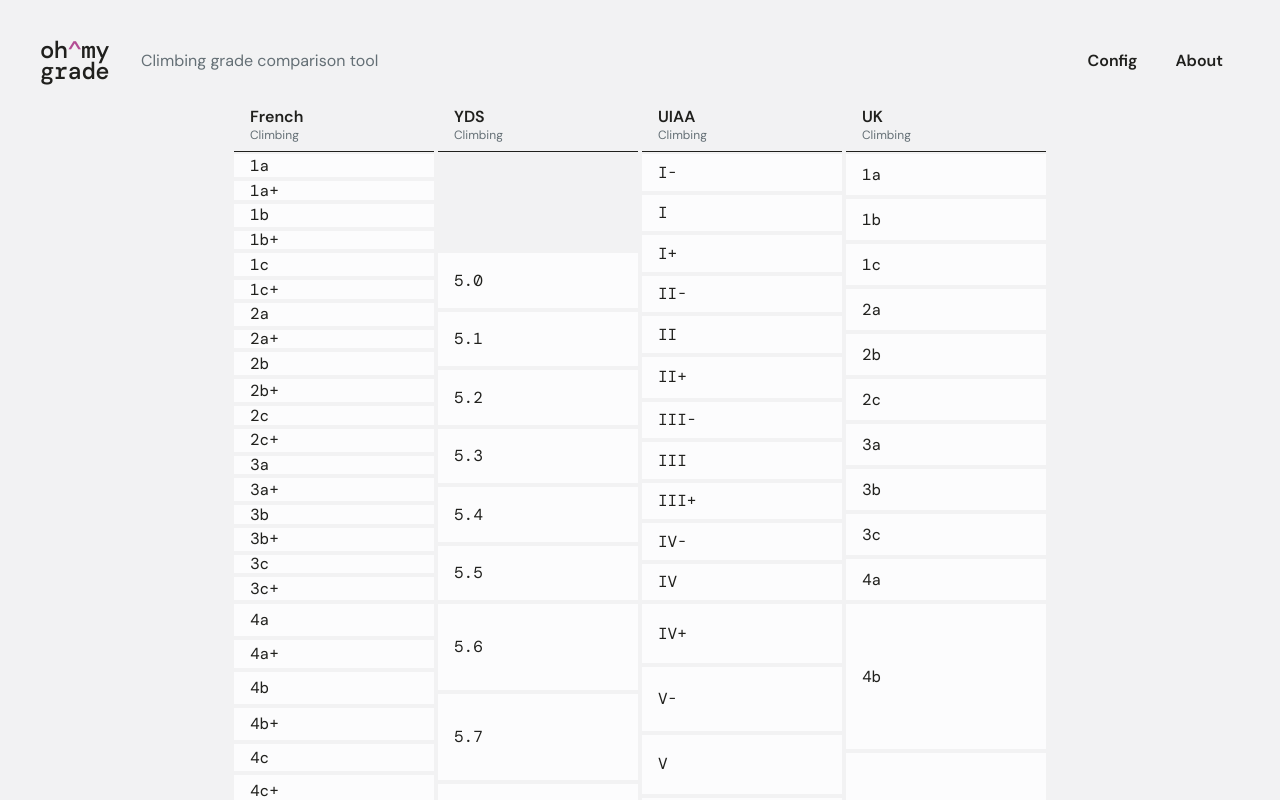
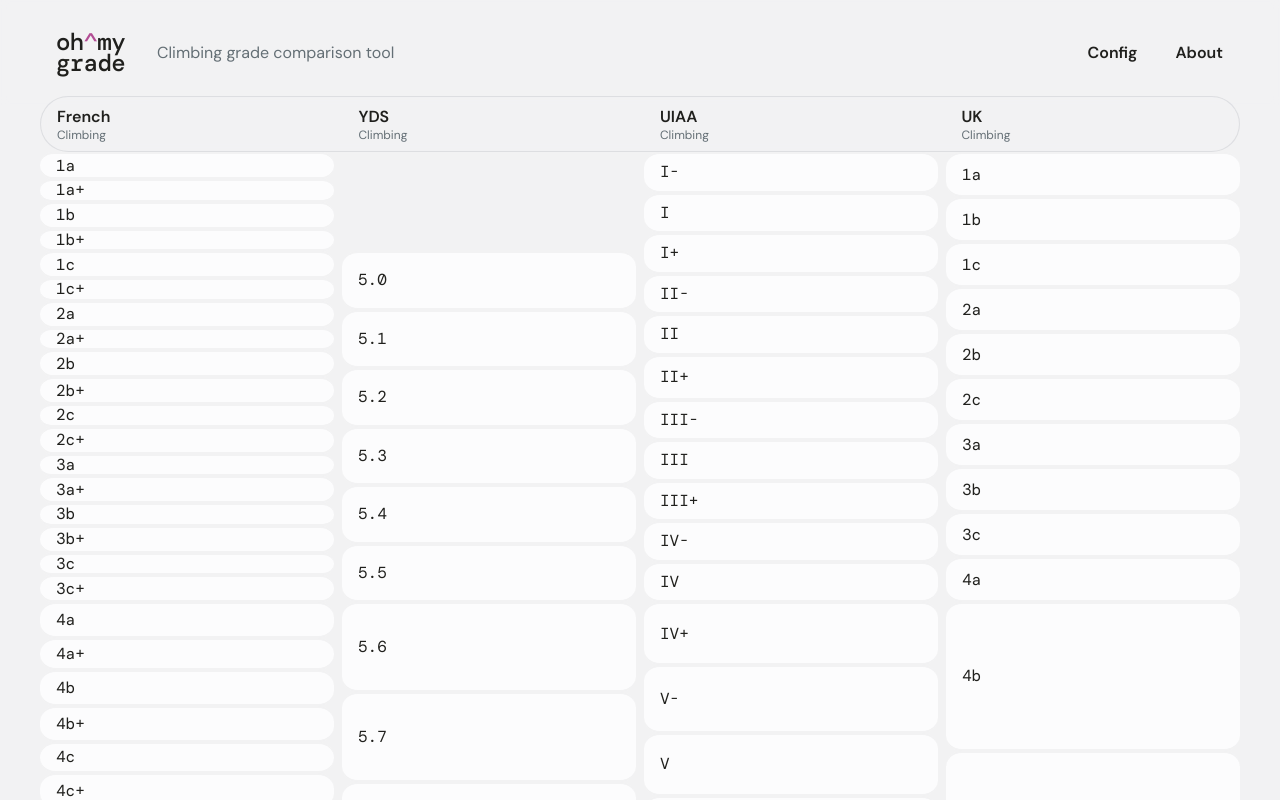
Before and after one commit to adamplesnik/ohmygrade, a React (Vite) app: page / in a window 1280 px wide. Shown: the top 800 px of the page. Built offline with nearby package versions, Linux system fonts and the light colour scheme.

Commit message:
WIP design

```diff
--- a/src/App.tsx
+++ b/src/App.tsx
@@ -4,7 +4,7 @@ import Table from './components/Table'
 
 const App = () => {
   return (
-    <div className="text-foreground mx-auto px-6 pb-8 md:px-8 lg:px-10">
+    <div className="mx-auto max-w-7xl px-6 pb-8 md:px-8 lg:px-10">
       <Header />
       <Table />
     </div>
--- a/src/components/Header.tsx
+++ b/src/components/Header.tsx
@@ -18,10 +18,11 @@ const Header = () => {
 
   return (
     <>
-      <header className="bg-neutral-background-alt sticky top-0 z-10 flex items-center gap-8 pt-6 pb-4 md:pt-8 lg:pt-10">
+      <header className="bg-neutral-background-alt/80 fixed top-0 right-0 left-0 z-10 px-4 py-8 backdrop-blur-xs md:px-8 lg:px-10">
+        <div className="mx-auto flex max-w-7xl items-center gap-8 pl-4">
           <Logo />
-        <div className="text-neutral-foreground-dim flex-1">{t('title')}</div>
-        <div className="flex justify-end gap-1">
+          <div className="text-neutral-foreground-dim hidden sm:block">{t('title')}</div>
+          <div className="flex flex-1 justify-end gap-1">
             <Button
               onClick={() => {
                 closeModals()
@@ -39,6 +40,7 @@ const Header = () => {
               {t('about.buttonValue')}
             </Button>
           </div>
+        </div>
       </header>
       <ConfigPopup isOpen={openConfigModal} onClick={() => setOpenConfigModal(false)}></ConfigPopup>
       <AboutPopup isOpen={openAboutModal} onClick={() => setOpenAboutModal(false)}></AboutPopup>
--- a/src/components/Table.tsx
+++ b/src/components/Table.tsx
@@ -22,12 +22,12 @@ const Table = () => {
   const gradesBySystem = useMemo(() => getGradesBySystem(grades), [])
 
   return (
-    <main className="flex w-full justify-center gap-1" role="main">
+    <main className="mt-24 min-w-full" role="main">
+      <div className="bg-neutral-background-alt/50 border-neutral-outline/50 sticky top-24 z-30 flex w-fit min-w-full items-center gap-2 rounded-full border backdrop-blur-xs">
         {systemsInOrder.map(
           (system) =>
             system && (
-            <div key={system.system} className="group w-50">
-              <div className="bg-neutral-background-alt border-neutral-foreground sticky top-24 z-30 border-b px-4 py-2">
+              <div key={system.system} className="min-w-30 flex-1 overflow-hidden px-4 py-2">
                 <h3 className="group-hover:text-product-foreground font-semibold text-nowrap text-ellipsis">
                   {system.name}
                 </h3>
@@ -35,7 +35,14 @@ const Table = () => {
                   {system.type == 'climb' ? t('type.climb') : t('type.boulder')}
                 </div>
               </div>
-
+            )
+        )}
+      </div>
+      <div className="flex w-fit min-w-full gap-2">
+        {systemsInOrder.map(
+          (system) =>
+            system && (
+              <div key={`${system.system}_cell`} className="group min-w-30 flex-1">
                 {gradesBySystem[system.system].map((grade, index) => {
                   const marginTop = index == 0 ? grade.start : 0
                   const isHovered = hoveredGrade && getOverlap(hoveredGrade, grade) > 0
@@ -53,19 +60,20 @@ const Table = () => {
                       onMouseLeave={() => setHoveredGrade(null)}
                       onClick={() => (isClicked ? setClickedGrade(null) : setClickedGrade(grade))}
                       className={clsx(
-                      'hover:bg-product-container-bright border-y-neutral-background-alt relative flex h-full cursor-pointer items-center overflow-hidden border-y-2 px-4 font-mono transition-colors duration-150',
+                        'hover:bg-product-container-bright border-y-neutral-background-alt relative flex h-full cursor-pointer items-center overflow-hidden rounded-2xl border-y-2 px-4 font-mono transition-colors duration-150',
                         getOverlapClass(getOverlapStrength(isHovered, hoverOverlapRatio), 'background'),
                         getOverlapClass(getOverlapStrength(isClicked, clickedOverlapRatio), 'background')
                       )}
                     >
                       <div className="flex-1">{grade.value}</div>
-                    {isClicked && <div className="absolute top-1/2 right-4 -translate-1/2">*</div>}
+                      {isClicked && <div className="absolute top-1/2 right-2 -translate-1/2">*</div>}
                     </div>
                   )
                 })}
               </div>
             )
         )}
+      </div>
     </main>
   )
 }
```
Lines whose indentation alone changed are shown as unchanged.
